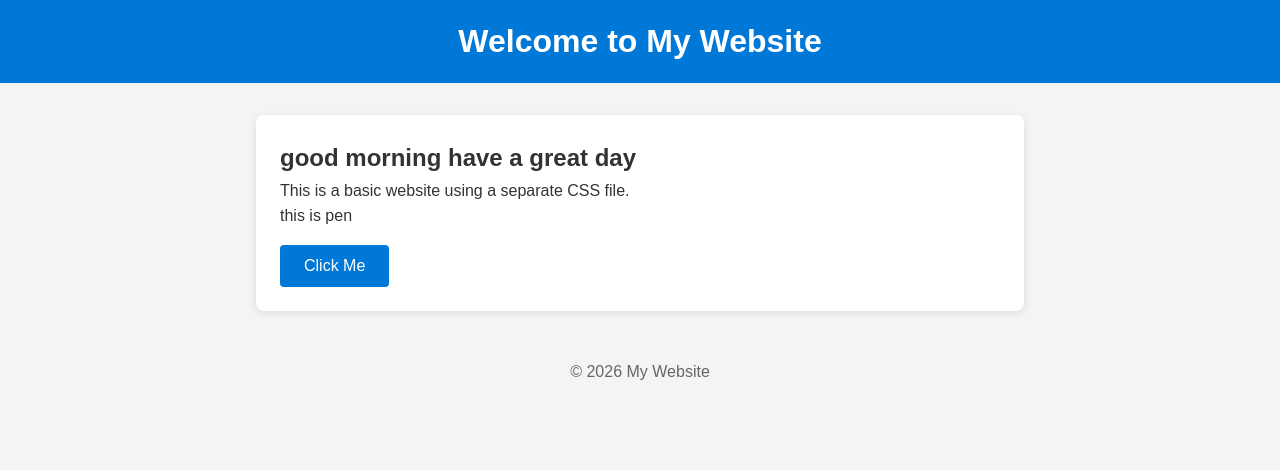
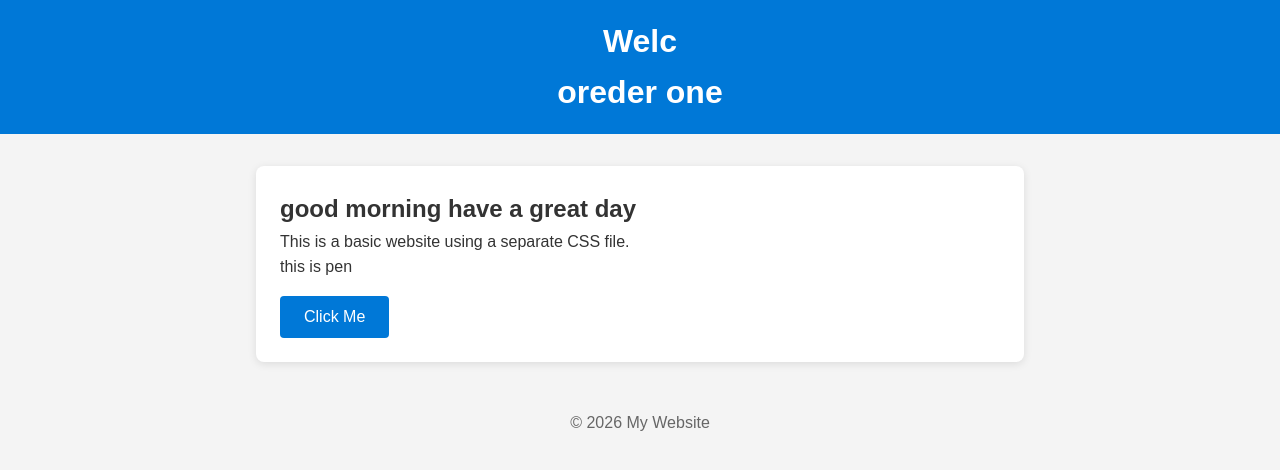
Before and after one commit to kavanashree734/ci-cd-pipeline-, a plain HTML site: page index.html in a window 1280 px wide. Drawn offline with Linux system fonts and the light colour scheme.

Commit message:
this is second order

```diff
--- a/index.html
+++ b/index.html
@@ -10,7 +10,8 @@
 <body>
 
   <header>
-    <h1>Welcome to My Website</h1>
+    <h1>Welc</h1>
+    <h1>oreder one</h1>
   </header>
 
   <main>
```
